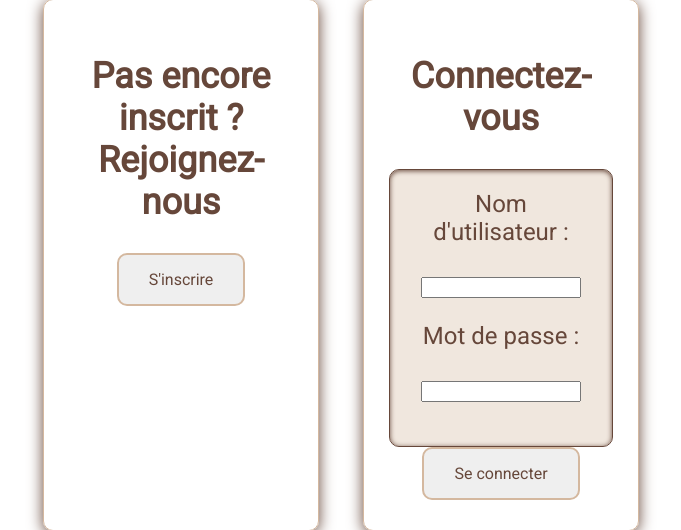
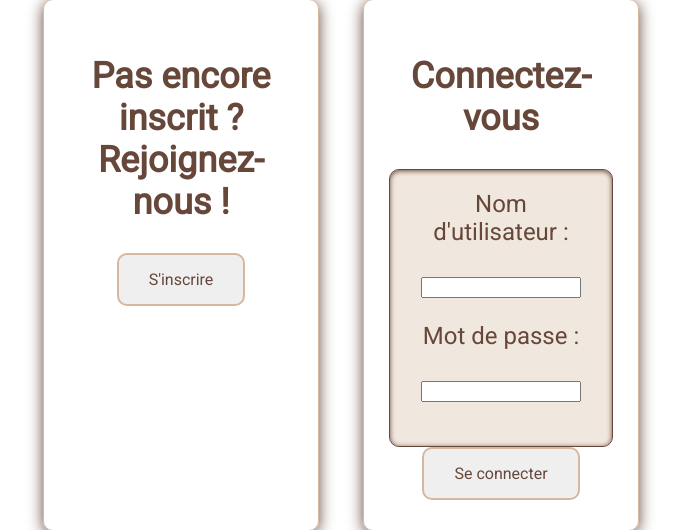
Before and after one commit to Mylaana/-Projet9-DA-Python-Developpez-une-application-Web-en-utilisant-Django, a Django app: page / in a window 1280 px wide. Shown: the part 121-651 px from the top of the page, without its empty margins (299-980 px from the left). Run offline with Django 4.2, Linux system fonts and the light colour scheme.

Commit message:
update css et construction app authentication

```diff
--- a/blog/templates/blog/index.html
+++ b/blog/templates/blog/index.html
@@ -9,27 +9,39 @@
 {% block content %}
 <section class="sign_in">
     <div class="styled-window">
+        <div class="window-container window-container--sign-in">
+            <div class="window-container-box">
                 <h1>Pas encore inscrit ?
-            <br>Rejoignez-nous
+                    <br>Rejoignez-nous !
                 </h1>
-        <a href="/sign-in/"><button class="btn">S'inscrire</button></a>
+            </div>
+            <div class="window-container-box">
+            </div>
+            <div class="window-container-box">
+                <button onclick="location.href='/sign-in/';" class="btn">S'inscrire</button>
+            </div>
+        </div>
     </div>
 </section>
 <section class="log_in">
     <div class="styled-window">
+        <form class="window-container window-container--log-in" action="" method="post" novalidate>
+            <div class="window-container-box">
                 <h1>Connectez-vous</h1>
-        <form action="" method="post" novalidate>
-            <div class=styled-window-internal>
+            </div>
+            <div class="window-container-box styled-window-internal">
+                <div class="form-field-container">
                     {% csrf_token %}
                     {% for field in form %}
-                    <div class="form-field-container">
+                        <div class="form-field-box">
                             <div class="form-label"><label>{{field.label}}</label></div>
-                        <div class="form-field"><p>{{field}} </p></div>
+                            <div class="form-field"><p>{{field}}</p></div>
                         </div>
                     {% endfor %}
                 </div>
-            <div class="form-button">
-                <input class=btn type="submit" value="Se connecter">
+            </div>
+            <div class="window-container-box">
+                <input class="btn" type="submit" value="Se connecter">
             </div>
         </form>
     </div>
```
Lines whose indentation alone changed are shown as unchanged.
